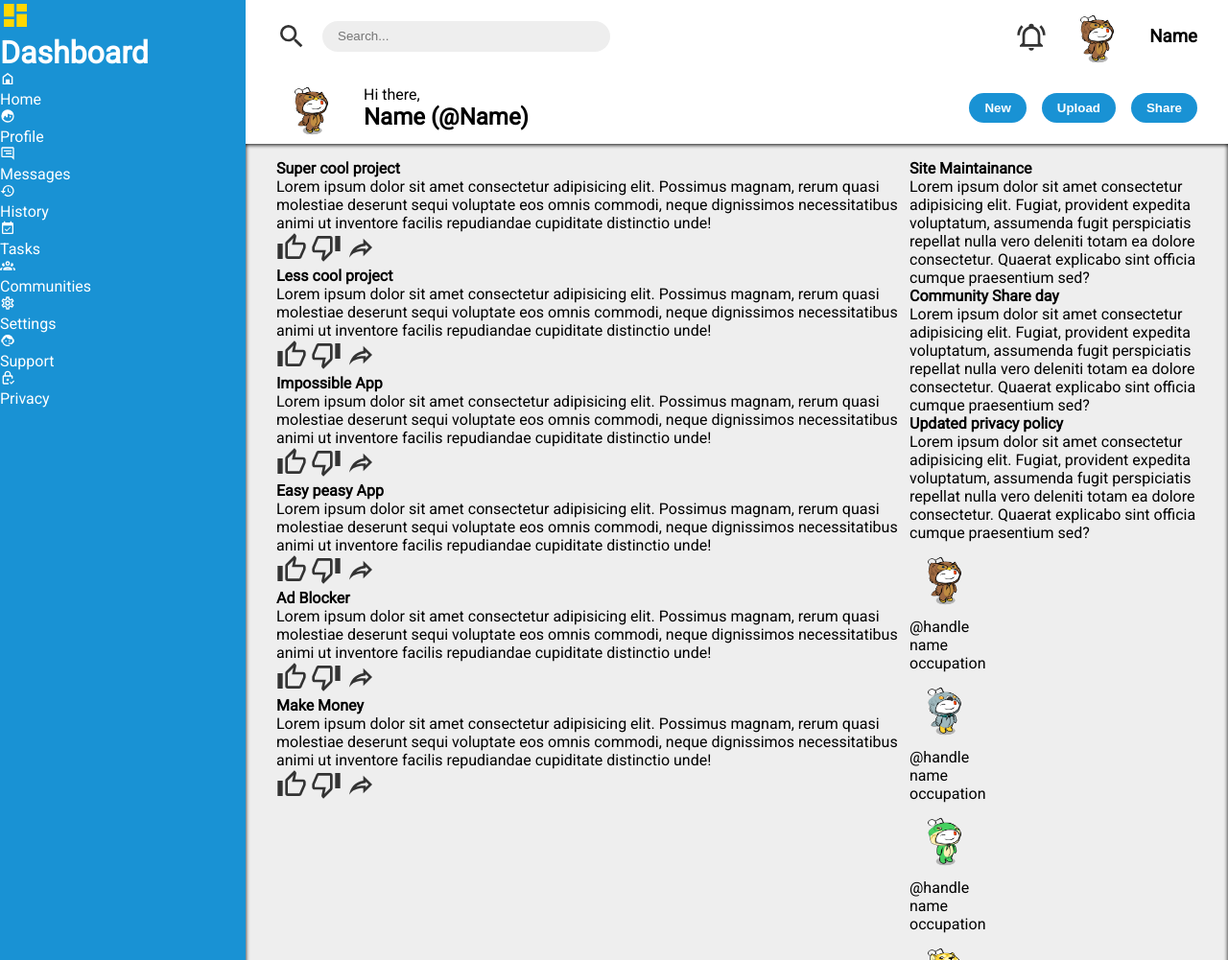
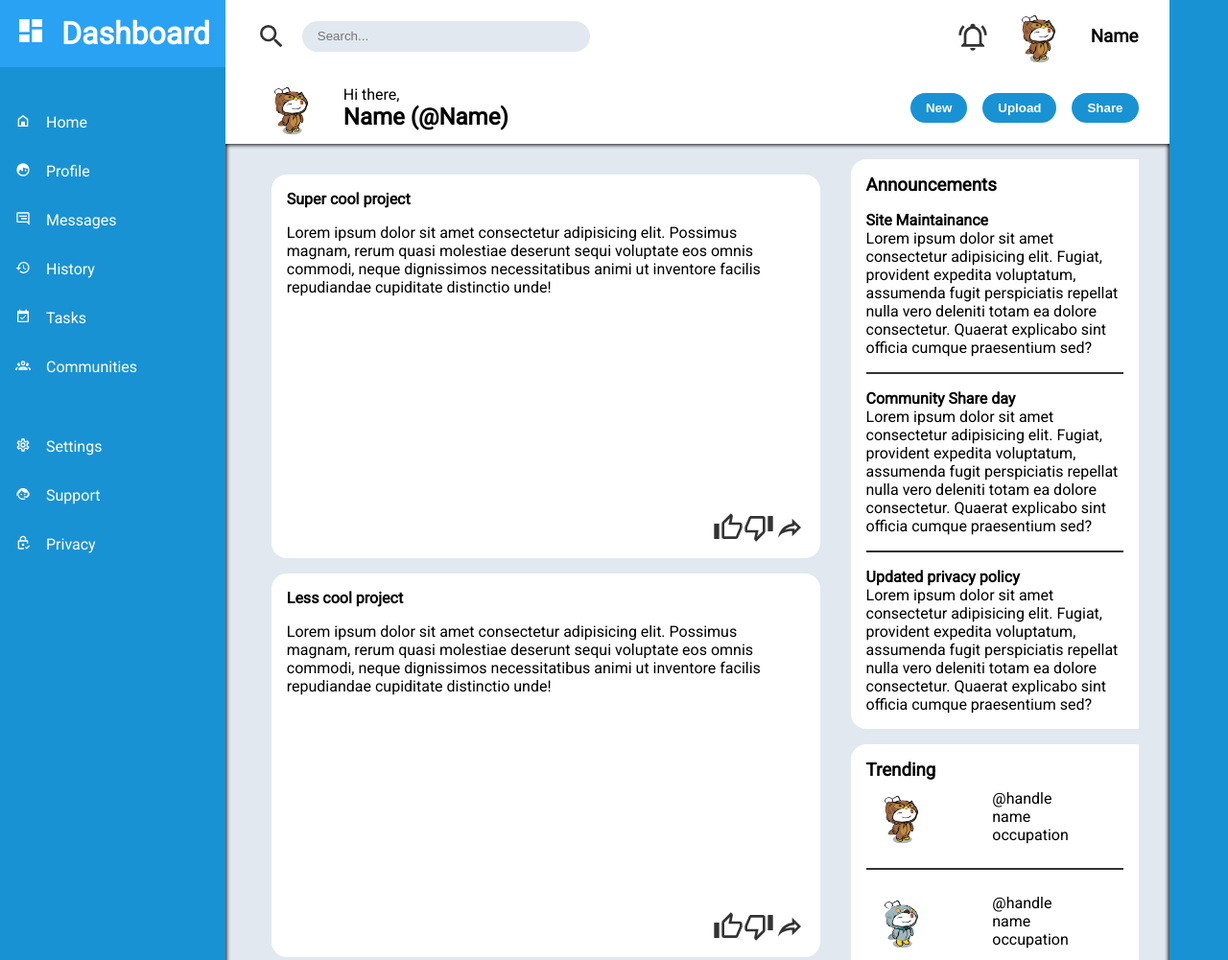
Before and after one commit to argon-3467/odin-projects, a plain HTML site: page admin-dashboard/index.html in a window 1280 px wide. Shown: the top 1001 px of the page at 96% size. Drawn offline with Linux system fonts and the light colour scheme.

Commit message:
Add layout to content and sidebar

```diff
--- a/admin-dashboard/index.html
+++ b/admin-dashboard/index.html
@@ -24,14 +24,14 @@
   <body>
     <div class="main">
       <div class="header">
-        <div class="search">
+        <label class="search" for="search">
           <svg xmlns="http://www.w3.org/2000/svg" viewBox="0 0 24 24">
             <path
               d="M9.5,3A6.5,6.5 0 0,1 16,9.5C16,11.11 15.41,12.59 14.44,13.73L14.71,14H15.5L20.5,19L19,20.5L14,15.5V14.71L13.73,14.44C12.59,15.41 11.11,16 9.5,16A6.5,6.5 0 0,1 3,9.5A6.5,6.5 0 0,1 9.5,3M9.5,5C7,5 5,7 5,9.5C5,12 7,14 9.5,14C12,14 14,12 14,9.5C14,7 12,5 9.5,5Z"
             />
           </svg>
-          <input type="text" placeholder="Search..." />
-        </div>
+          <input id="search" type="text" placeholder="Search..." />
+        </label>
         <div class="profile">
           <svg xmlns="http://www.w3.org/2000/svg" viewBox="0 0 24 24">
             <path
@@ -213,7 +213,9 @@
             </div>
           </div>
         </div>
+        <div class="side-content">
           <div class="announcements">
+            <h3>Announcements</h3>
             <div class="announ">
               <h4>Site Maintainance</h4>
               <p>
@@ -243,34 +245,44 @@
             </div>
           </div>
           <div class="trending">
+            <h3>Trending</h3>
             <div class="trend">
               <img src="assets/avatar-1.png" alt="trending person's image" />
+              <div class="trend-detail">
                 <p>@handle</p>
                 <p>name</p>
                 <p>occupation</p>
               </div>
+            </div>
             <div class="trend">
               <img src="assets/avatar-2.png" alt="trending person's image" />
+              <div class="trend-detail">
                 <p>@handle</p>
                 <p>name</p>
                 <p>occupation</p>
               </div>
+            </div>
             <div class="trend">
               <img src="assets/avatar-3.png" alt="trending person's image" />
+              <div class="trend-detail">
                 <p>@handle</p>
                 <p>name</p>
                 <p>occupation</p>
               </div>
+            </div>
             <div class="trend">
               <img src="assets/avatar-4.png" alt="trending person's image" />
+              <div class="trend-detail">
                 <p>@handle</p>
                 <p>name</p>
                 <p>occupation</p>
               </div>
             </div>
           </div>
-      <div class="sidebar">
-        <div class="logo">
+        </div>
+      </div>
+      <div class="sidebar left">
+        <div class="logo" onclick="flipDashboard()">
           <svg xmlns="http://www.w3.org/2000/svg" viewBox="0 0 24 24">
             <path d="M13,3V9H21V3" />
             <path d="M13,21H21V11H13" />
@@ -360,6 +372,7 @@
           </ul>
         </div>
       </div>
+      <div class="sidebar right"></div>
       <div class="footer">
         <p>
           Copyright &copy;
@@ -373,6 +386,6 @@
         </p>
       </div>
     </div>
-
+    <script src="main.js"></script>
   </body>
 </html>
--- a/admin-dashboard/main.js
+++ b/admin-dashboard/main.js
@@ -0,0 +1,8 @@
+function flipDashboard() {
+  let leftSidebar = document.querySelector('.left');
+  let rightsidebar = document.querySelector('.right');
+  leftSidebar.classList.remove('left');
+  leftSidebar.classList.add('right');
+  rightsidebar.classList.remove('right');
+  rightsidebar.classList.add('left');
+}
--- a/admin-dashboard/style.css
+++ b/admin-dashboard/style.css
@@ -7,11 +7,13 @@
 }
 
 :root {
-  --content-bg: #eeeeee;
+
+  --content-bg: #E2E8F0;
   --main-text: #333333;
   --sidebar-bg: #1992d4;
   --sidebar-text: #ffffff;
-  --sidebar-text-hover: #ffd700;
+  --sidebar-text-hover: #29a2f4;
+  --header-bg: #ffffff;
   font-family: "Roboto", sans-serif;
 }
 
@@ -29,26 +31,39 @@ img {
 /* MAIN */
 
 .main {
+  width: clamp(1000px, 100%, 2000px);
+  height: min(100vh);
+  margin: 0 auto;
+  box-shadow: 0px 0px 4px 1px black;
   display: grid;
-  grid-template: auto auto auto / 1fr 4fr;
+  grid-template: auto auto auto / 1fr 16fr 1fr;
 }
 
-.sidebar {
+.sidebar.left, .sidebar.right {
   grid-row: 1 / 4;
+  background-color: var(--sidebar-bg);
+}
+
+.sidebar.left{
+  grid-column: 1 / 2;
+}
+
+.sidebar.right{
+  grid-column: 3 / 4;
 }
 
 .header {
+  background-color: var(--header-bg);
   padding: 0 2rem;
   grid-column: 2 / 3;
   display: grid;
   gap: 0 1rem;
   grid-template: 1fr 1fr / 1fr 1fr;
   align-items: center;
-  > div {
+  > div, label {
     display: flex;
     gap: 1rem;
   }
-
 }
 
 .header .search {
@@ -88,14 +103,87 @@ img {
   padding: 1rem 2rem;
   background-color: var(--content-bg);
   grid-column: 2 / 3;
-  box-shadow: 0px 1px 4px black inset;
+  box-shadow: 0px 0px 4px 1px black inset;
   display: grid;
-  grid-template-columns: auto 300px;
-  grid-template-rows: auto auto;
+  gap: 1rem;
+  grid-template-columns: auto 300px ;
+  > .announcements:hover,
+  .trending:hover,
+  .project:hover {
+    box-shadow: 0px 0px 4px 1px black;
+    transition: box-shadow 1s;
+  }
 }
 
 .content .projects {
-  grid-row: 1 / -1;
+  justify-self: stretch;
+  padding: 1rem;
+  grid-row: 1 / 3;
+  display: grid;
+  gap: 1rem;
+  grid-template-columns: repeat(auto-fit, minmax(300px, 1fr));
+  grid-auto-rows: 400px;
+  overflow: auto;
+}
+
+.project {
+  background-color: var(--header-bg);
+  border-radius: 1rem;
+  padding: 1rem;
+  display: grid;
+  grid-template-columns: auto;
+  grid-template-rows: min-content auto auto;
+  gap: 1rem;
+  align-items: start;
+}
+
+.project .svg-projects {
+  display: flex;
+  justify-self: end;
+  align-self: end;
+}
+
+.side-content {
+  display: grid;
+  grid-template-columns: auto;
+  grid-auto-rows: clamp(0, auto, 50vh);
+  gap: 1rem;
+}
+
+
+.side-content .announcements {
+  padding: 1rem;
+  border-radius: 1rem 0 0 1rem;
+  background-color: var(--header-bg);
+  grid: 1 / 2 / 2 / 3;
+  overflow: auto;
+  > h3 {
+    margin-bottom: 1rem;
+  }
+}
+
+.announ + .announ::before,
+.trend + .trend::before {
+  grid-column: 1 / -1;
+  display: block;
+  content: "";
+  margin: 1rem 0;
+  border: 1px solid var(--main-text);
+}
+
+.side-content .trending {
+  background-color: var(--header-bg);
+  padding: 1rem;
+  border-radius: 1rem 0 0 1rem;
+  overflow: auto;
+}
+
+.trending .trend {
+  display: grid;
+  grid-template-columns: auto auto;
+  justify-content: stretch;
+  align-items: center;
+  box-shadow: none;
 }
 
 svg {
@@ -113,13 +201,38 @@ svg {
   height: 2rem;
 }
 
-.sidebar svg:hover {
-  fill: var(--sidebar-text-hover);
-}
-
 .sidebar {
   background-color: var(--sidebar-bg);
   color: var(--sidebar-text);
+  display: flex;
+  flex-direction: column;
+  gap: 2rem;
+}
+
+.sidebar .logo {
+  padding: 1rem;
+  gap: 1rem;
+  display: flex;
+  cursor: pointer;
+  &:hover {
+    background-color: var(--sidebar-text-hover);
+  }
+}
+
+.sidebar .nav-buttons ul,
+.sidebar .setting-buttons ul {
+  list-style-type: none;
+  display: flex;
+  flex-direction: column;
+}
+
+.sidebar li {
+  padding: 1rem;
+  display: flex;
+  gap: 1rem;
+  &:hover {
+    background-color: var(--sidebar-text-hover);
+  }
 }
 
 .header svg,
@@ -128,7 +241,6 @@ svg {
   height: 2rem;
   fill: var(--main-text);
 }
-
 
 /* FOOTER */
 .footer {
```
Lines whose indentation alone changed are shown as unchanged.
